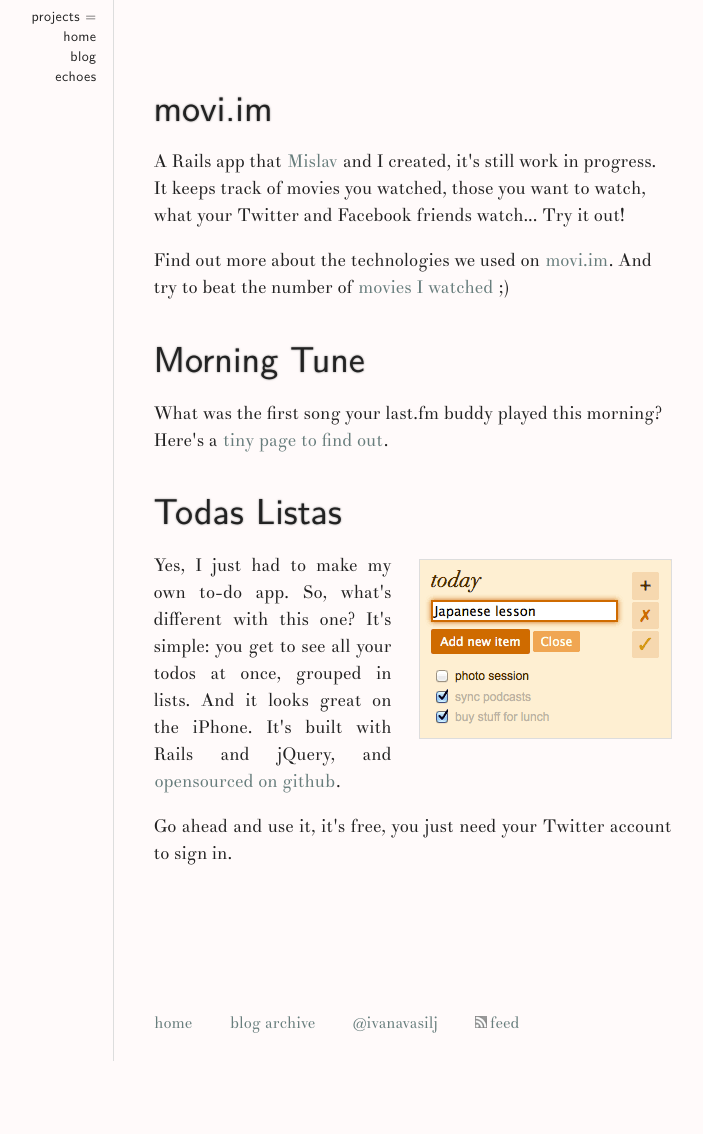
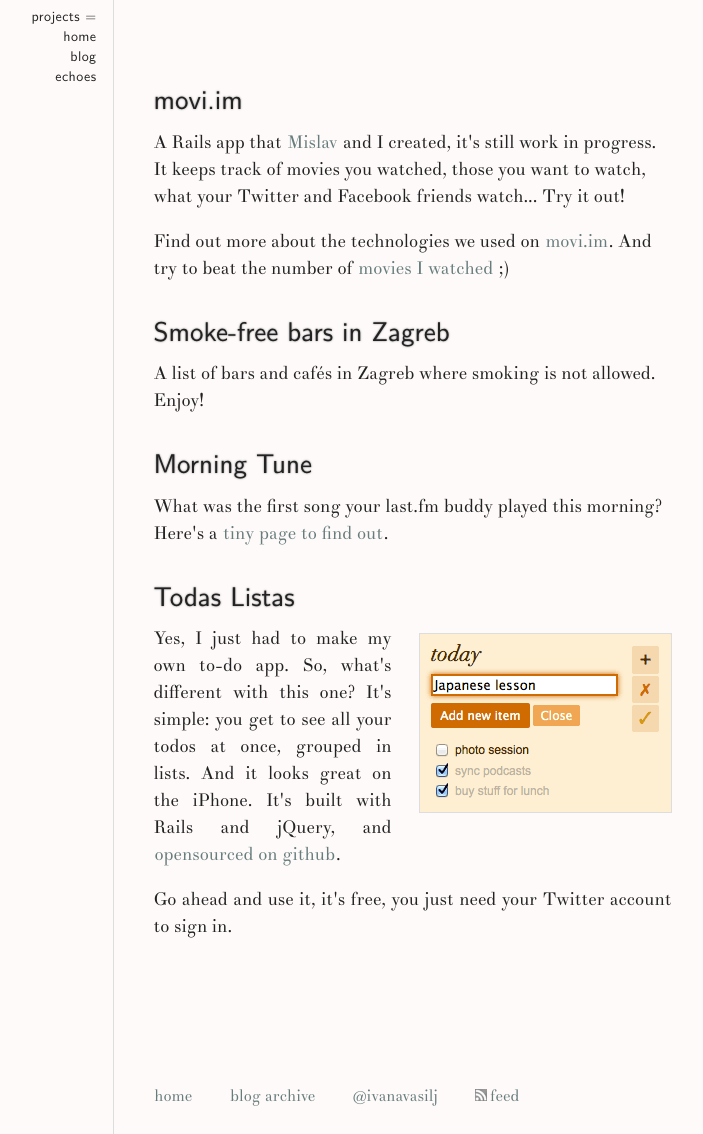
Before and after one commit to ivana/ivana.github.com, a Jekyll site: the page built from projects.html, in a window 1280 px wide. Shown: the whole page, without its empty margins (248-951 px from the left). Built offline with Jekyll 4.4.1, drawn with Linux system fonts in a browser that asks for light colours; Markdown is read by kramdown in place of the engine named in the settings; before the commit the page ends 1061 px from its top, so only the background shows below that.

Commit message:
add smoke-free bars to projects

```diff
--- a/css/style.css
+++ b/css/style.css
@@ -76,7 +76,7 @@
 }
 
 article h1, section h1 { text-shadow:0 0 2px #777 }
-body > article header h1, body > article > h1, body > section > h1, body > section hgroup h1, #projects h1 {
+body > article header h1, body > article > h1, body > section > h1, body > section hgroup h1 {
   font-size:2em;
   line-height:1.2em; margin:0 0 1.1em; padding:.1em 0;
 }
@@ -137,7 +137,7 @@
 
 /* projects */
 #projects > h1 { position:absolute; left:-10000px; }
-#projects h1 { margin-bottom:.5em; }
+#projects h1 { margin-bottom:.5em; font-size:1.5em; line-height:1.3; }
 #projects article { margin-bottom:30px; }
 #projects p { margin-bottom:1em; }
 #projects a:active, a:visited { outline:0 none }
--- a/projects.html
+++ b/projects.html
@@ -19,6 +19,11 @@
       Find out more about the technologies we used on <a href="http://movi.im/about">movi.im</a>.
       And try to beat the number of <a href="http://movi.im/ivana" rel="me"> movies I watched</a> ;)
     </p>
+  </article>
+
+  <article>
+    <h1><a href="http://smokefreebars.herokuapp.com/">Smoke-free bars in Zagreb</a></h1>
+    <p>A list of bars and cafés in Zagreb where smoking is not allowed. Enjoy!</p>
   </article>
 
   <article>
```
